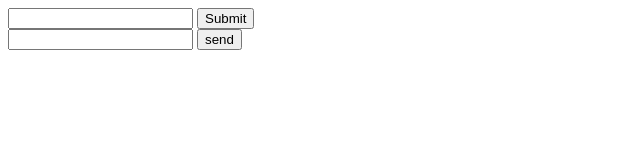
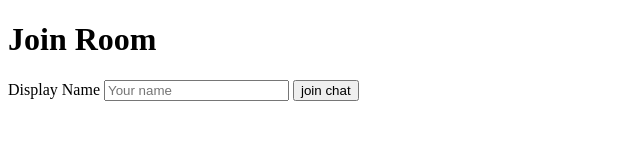
Before and after one commit to jarirliu1986/Live-chat-application, a website: page public/index.html in a window 1280 px wide. Shown: the whole page, without its empty margins (0-640 px from the left). Drawn offline with Linux system fonts and the light colour scheme; no server answers.

Commit message:
add join chat screen

```diff
--- a/public/index.html
+++ b/public/index.html
@@ -2,27 +2,14 @@
 <html>
 <head>
 	<meta charset="utf-8">
-	<title>socket.io</title>
+	<title>Chat Room</title>
 </head>
 <body>
-	<!--messages shown up here-->
-	<div class="messages">
-
-	</div>
-
-	<form id="message-form">
-		<input type="text" name="message" />
-		<input type="submit"/>
+	<h1>Join Room</h1>
+	<form action="/chat.html" class="chat-form">
+		<label>Display Name</label>
+		<input type="text" name="name" placeholder="Your name" />
+		<input type="submit" value="join chat" />
 	</form>
-
-	<input type="text" name="message" id="sendmessage"/>
-	<button onclick="send()"> send</button>
-
-	<script src="/js/jquery-2.1.4.min.js"></script>
-	<script src="/js/socket.io-1.3.7.js"></script>
-	<script src="/js/moment.js"></script>
-	<script src="/js/queryParams.js"></script>
-	<script src="/js/app.js"></script>
-
 </body>
 </html>
```
Also changed, not shown: public/chat.html (added, +29 -0 lines).
